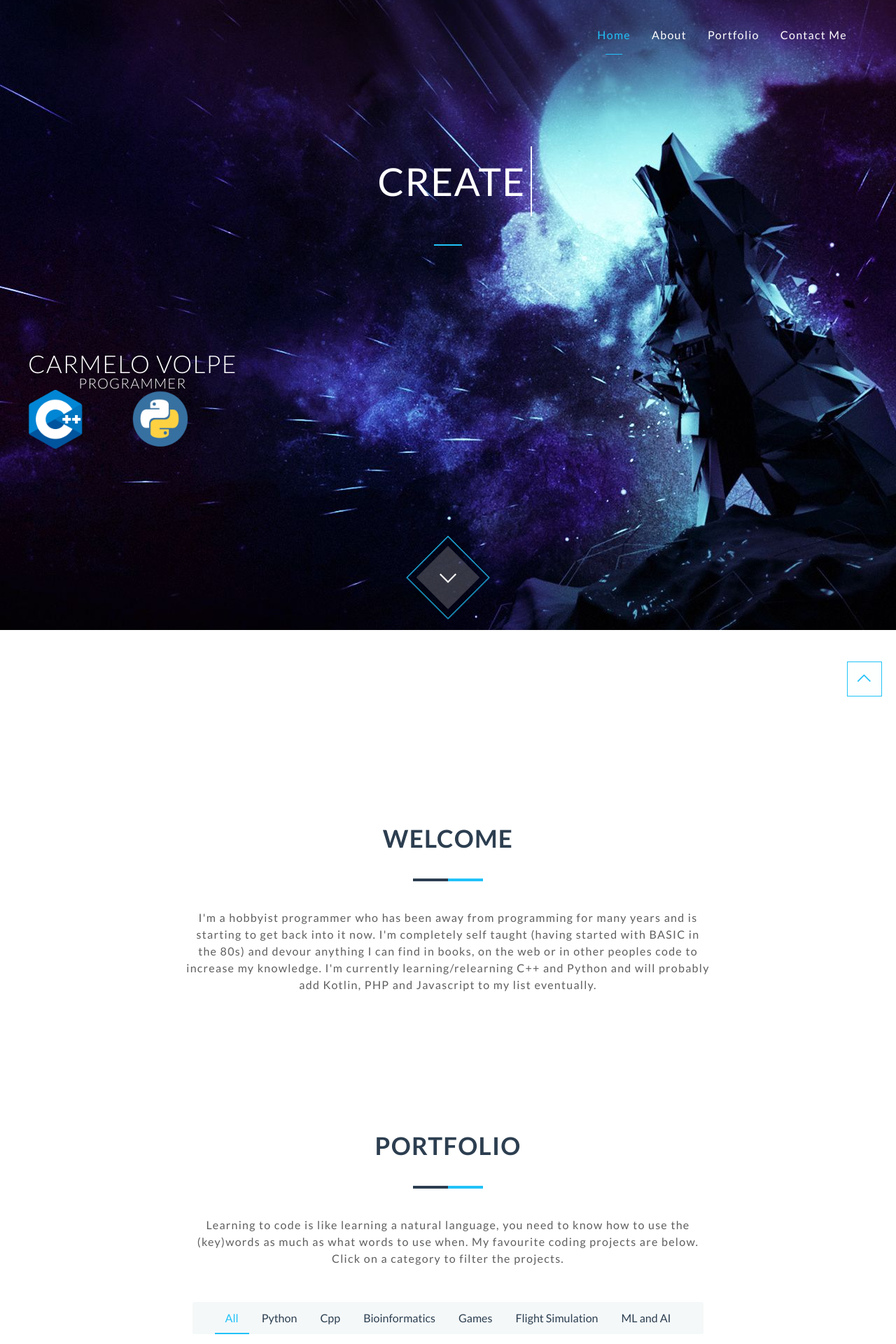
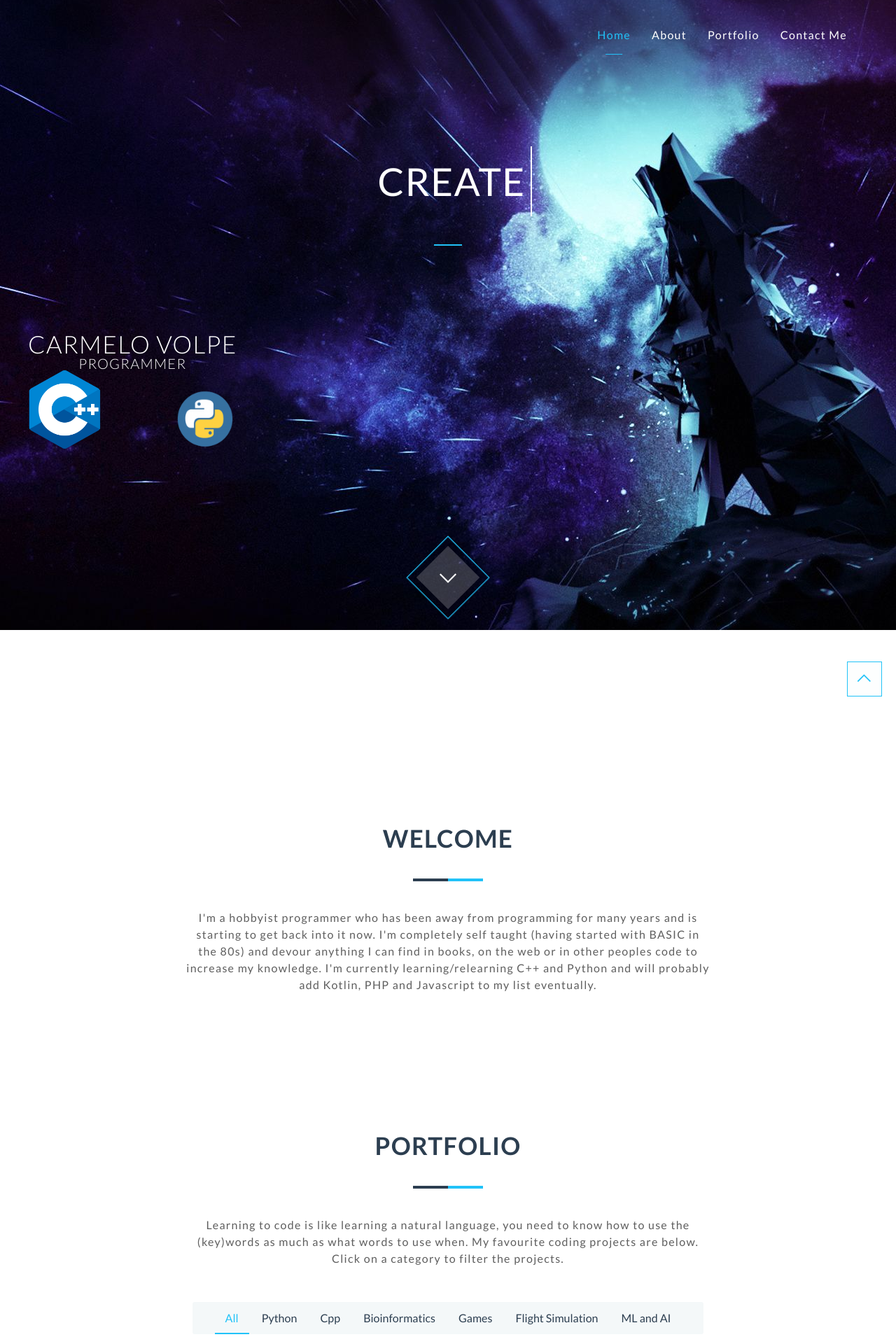
Before and after one commit to Gamernaut/gamernaut.github.io, a Jekyll site: the page built from index.html, in a window 1280 px wide. Shown: the top 1920 px of the page at 70% size. Built offline with Jekyll 4.4.1, drawn with Linux system fonts in a browser that asks for light colours; nearby versions of some CDN libraries.

Commit message:
Update header.html

```diff
--- a/_includes/header.html
+++ b/_includes/header.html
@@ -67,7 +67,7 @@
               <h3 class="thin">{{ site.header-tagline }}</h3>
                 <table style="width:100%">
                   <tr style="text-align:center;">
-                    <td><img src="{{ site.baseurl }}/images/logos/cplusplus.png" width="80px"alt="Cplusplus.png logo"/></td>
+                    <td><img src="{{ site.baseurl }}/images/logos/cplusplus.png" width="50%"alt="Cplusplus.png logo"/></td>
                     <td><img src="{{ site.baseurl }}/images/logos/python.png" width="80px" alt="Python.png logo"/></td>
                   </tr>
                 </table>
```
